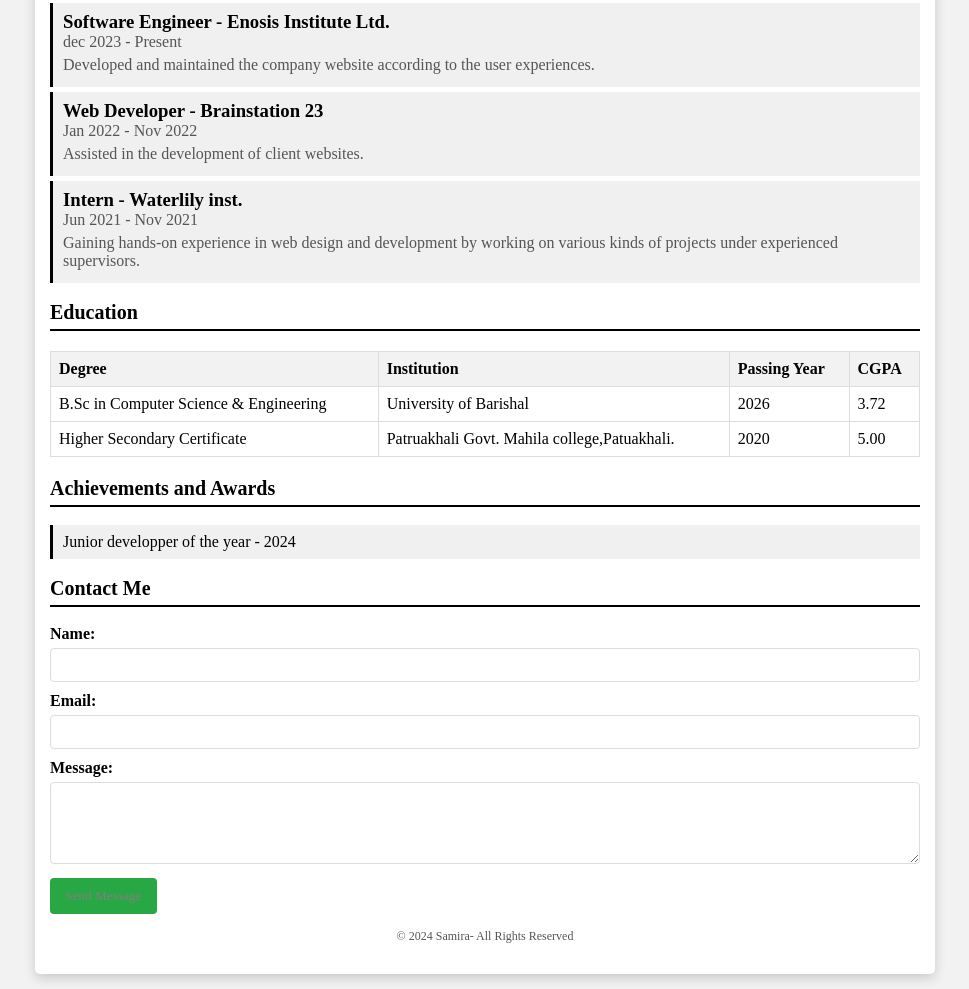
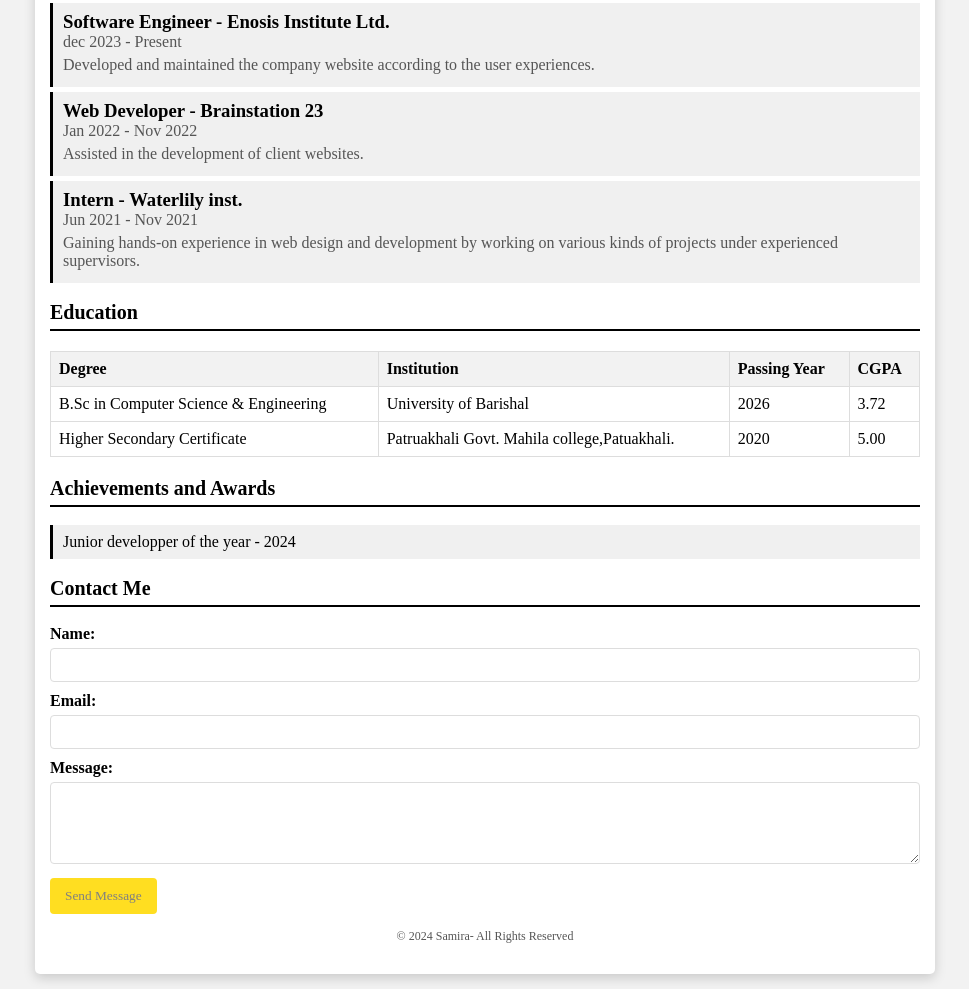
Before and after one commit to whydouneedone/assignments, a plain HTML site: page index.html in a window 1280 px wide. Shown: the part 745-1734 px from the top of the page, without its empty margins (155-1124 px from the left). Drawn offline with Linux system fonts and the light colour scheme.

Commit message:
Update styles.css

```diff
--- a/styles.css
+++ b/styles.css
@@ -136,7 +136,7 @@ form input, form textarea {
 }
 
 form button {
-    background-color: #28a745;
+    background-color:#FFDE21;
     color: grey;
     padding: 10px 15px;
     border: none;
@@ -145,7 +145,7 @@ form button {
 }
 
 form button:hover {
-    background-color: #FFDE21;
+    background-color: #218838;
 }
 
 footer {
```
